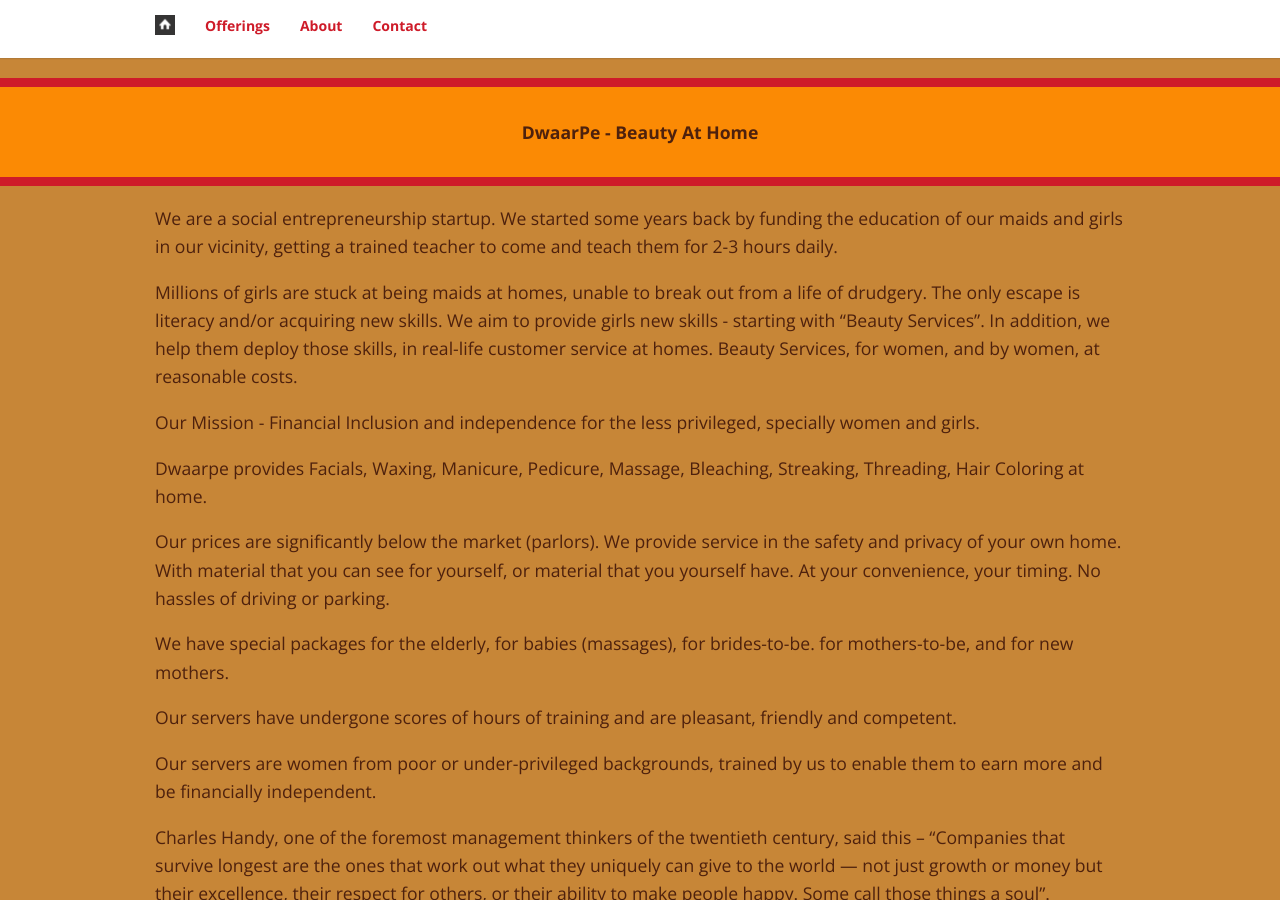
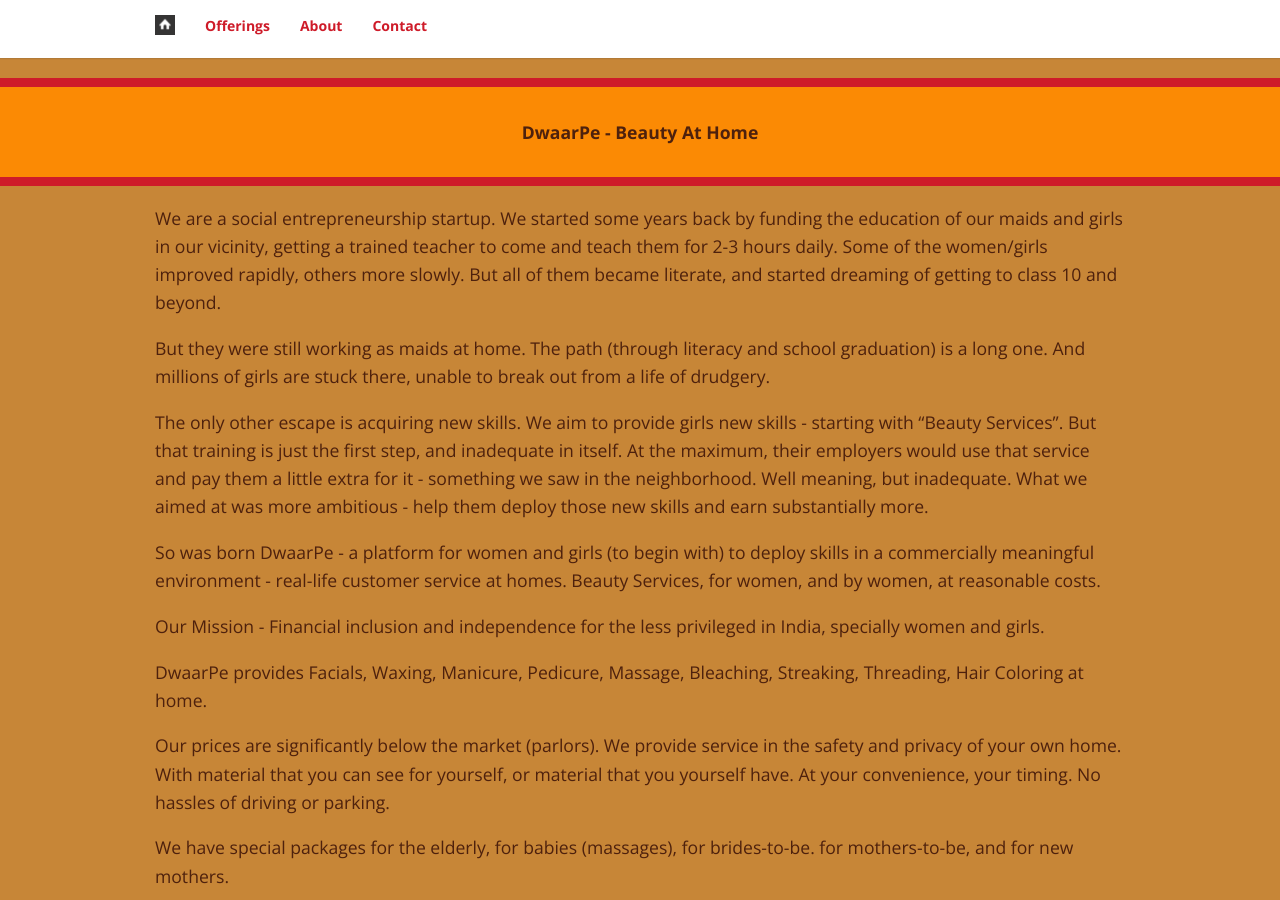
Before and after one commit to dwaarpe/dwaarpe.github.io, a Jekyll site: the page built from _pages/11_ourStory.md, in a window 1280 px wide and 900 px high. Built offline with Jekyll 4.4.1, drawn with Linux system fonts in a browser that asks for light colours; some web fonts are replaced.

Commit message:
expanded on the story

```diff
--- a/_pages/11_ourStory.md
+++ b/_pages/11_ourStory.md
@@ -4,12 +4,17 @@
 permalink: /Our Story/
 ---
 
-We are a social entrepreneurship startup. We started some years back by funding the education of our maids and girls in our vicinity, getting a trained teacher to come and teach them for 2-3 hours daily.
+We are a social entrepreneurship startup. We started some years back by funding the education of our maids and girls in our vicinity, getting a trained teacher to come and teach them for 2-3 hours daily. Some of the women/girls improved rapidly, others more slowly. But all of them became literate, and started dreaming of getting to class 10 and beyond.
 
-Millions of girls are stuck at being maids at homes, unable to break out from a life of drudgery. The only escape is literacy and/or acquiring new skills. We aim to provide girls new skills - starting with "Beauty Services". In addition, we help them deploy those skills, in real-life customer service at homes. Beauty Services, for women, and by women, at reasonable costs.
-<p>Our Mission - Financial Inclusion and independence for the less privileged, specially women and girls.</p>
+But they were still working as maids at home. The path (through literacy and school graduation) is a long one. And millions of girls are stuck there, unable to break out from a life of drudgery.
 
-Dwaarpe provides Facials, Waxing, Manicure, Pedicure, Massage, Bleaching, Streaking, Threading, Hair Coloring at home.
+The only other escape is acquiring new skills. We aim to provide girls new skills - starting with "Beauty Services". But that training is just the first step, and inadequate in itself. At the maximum, their employers would use that service and pay them a little extra for it - something we saw in the neighborhood. Well meaning, but inadequate. What we aimed at was more ambitious - help them deploy those new skills and earn substantially more.
+
+So was born DwaarPe - a platform for women and girls (to begin with) to deploy skills in a commercially meaningful environment - real-life customer service at homes. Beauty Services, for women, and by women, at reasonable costs.
+
+<p>Our Mission - Financial inclusion and independence for the less privileged in India, specially women and girls.</p>
+
+DwaarPe provides Facials, Waxing, Manicure, Pedicure, Massage, Bleaching, Streaking, Threading, Hair Coloring at home.
 
 Our prices are significantly below the market (parlors). We provide service in the safety and privacy of your own home. With material that you can see for yourself, or material that you yourself have. At your convenience, your timing. No hassles of driving or parking.
 
```
